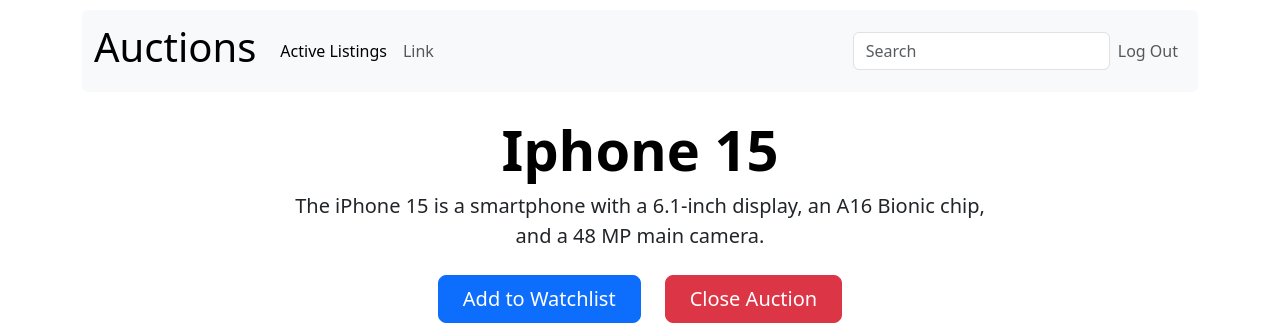
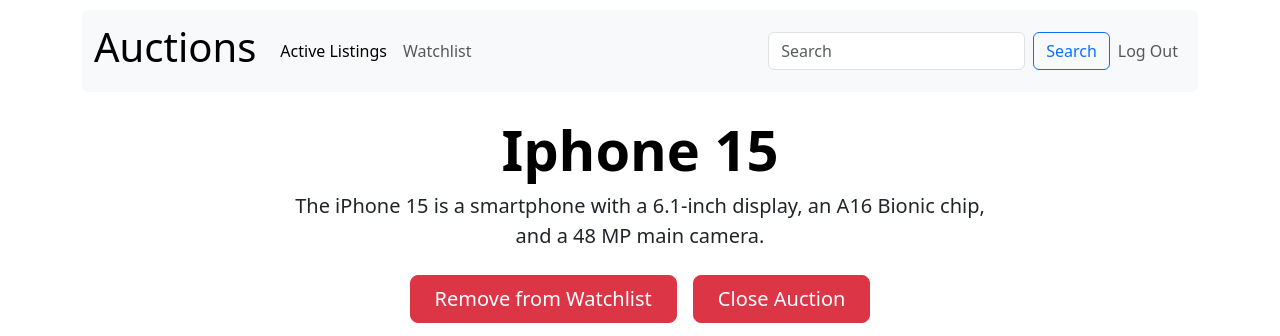
Before and after one commit to akkminn/django_projects, a Django app: page /listing/1 in a window 1280 px wide. Shown: the top 336 px of the page. Run offline with Django 3.2, Linux system fonts and the light colour scheme; a user stored in the database is signed in; data comes from the database, SQL or seed files in the repository; both versions use the stored data as it was after the commit.

Commit message:
Add watchlist and related functions

```diff
--- a/commerce/auctions/templates/auctions/details.html
+++ b/commerce/auctions/templates/auctions/details.html
@@ -7,7 +7,11 @@
     <div class="col-lg-7 mx-auto">
         <p class="lead mb-4">{{ list.description }} </p>
         <div class="d-grid gap-2 d-sm-flex justify-content-sm-center mb-3">
-            <button type="button" class="btn btn-primary btn-lg px-4 me-sm-3">Add to Watchlist</button>
+            {% if list in user.watchlist.all %}
+                <a href="{% url 'remove' list.id %}" class="btn btn-danger btn-lg px-4 me-md-2">Remove from Watchlist</a>
+            {% else %}
+                <a href="{% url 'add' list.id %}" class="btn btn-primary btn-lg px-4 me-md-2">Add to Watchlist</a>
+            {% endif %}
             <button type="button" class="btn btn-danger btn-lg px-4">Close Auction</button>
         </div>
     </div>
--- a/commerce/auctions/templates/auctions/index.html
+++ b/commerce/auctions/templates/auctions/index.html
@@ -16,13 +16,12 @@
                         <p class="lead">{{ list.description }} </p>
                         <div class="d-grid gap-2 d-md-flex justify-content-md-start">
                             <a href="{% url 'listing' list.id %}" class="btn btn-primary btn-lg px-4 me-md-2">View Item</a>
-                            <button type="button" class="btn btn-outline-secondary btn-lg px-4">Add to Watchlist</button>
                         </div>
                     </div>
                 </div>
             </div>
 
-        <div class="divider"></div>
+            <div class="divider"></div>
         {% endfor %}
     {% endif %}
 {% endblock %}
--- a/commerce/auctions/templates/auctions/layout.html
+++ b/commerce/auctions/templates/auctions/layout.html
@@ -28,9 +28,12 @@
                     <li class="nav-item">
                       <a class="nav-link active" aria-current="page" href="{% url 'index' %}">Active Listings</a>
                     </li>
-                    <li class="nav-item">
-                      <a class="nav-link" href="#">Link</a>
-                    </li>
+                    {% if user.is_authenticated %}
+                      <li class="nav-item">
+                        <a class="nav-link" aria-current="page" href="{% url 'watchlists' %}">Watchlist</a>
+                      </li>
+                    {% endif %}
+
 
                     {% comment %} <li class="nav-item dropdown">
                       <a class="nav-link dropdown-toggle" href="#" data-bs-toggle="dropdown" aria-expanded="false">Dropdown</a>
@@ -41,8 +44,9 @@
                       </ul>
                     </li> {% endcomment %}
                   </ul>
-                  <form role="search">
-                    <input class="form-control" type="search" placeholder="Search" aria-label="Search">
+                  <form class="d-flex" role="search">
+                    <input class="form-control me-2" type="search" placeholder="Search" aria-label="Search">
+                    <button class="btn btn-outline-primary" type="submit">Search</button>
                   </form>
 
                 {% if user.is_authenticated %}
--- a/commerce/auctions/urls.py
+++ b/commerce/auctions/urls.py
@@ -7,5 +7,8 @@ urlpatterns = [
     path("login", views.login_view, name="login"),
     path("logout", views.logout_view, name="logout"),
     path("register", views.register, name="register"),
-    path("listing/<int:pk>", views.DeatailsView.as_view(), name="listing")
+    path("listing/<int:pk>", views.DeatailsView.as_view(), name="listing"),
+    path("watchlists/", views.WatchListView.as_view(), name="watchlists"),
+    path("watchlists/add/<int:list_id>/", views.add_to_watchlist, name="add"),
+    path("wathclists/remove/<int:list_id>/", views.remove_from_watchlist, name="remove")
 ]
--- a/commerce/auctions/views.py
+++ b/commerce/auctions/views.py
@@ -1,9 +1,11 @@
+from typing import Any
 from django.contrib.auth import authenticate, login, logout
 from django.db import IntegrityError
 from django.http import HttpResponse, HttpResponseRedirect
-from django.shortcuts import render
+from django.shortcuts import redirect, render, get_object_or_404
 from django.urls import reverse
 from django.views import generic
+from django.contrib.auth.decorators import login_required
 
 
 from .models import User, AuctionList, Bid, Comment, Category
@@ -22,6 +24,26 @@ class DeatailsView(generic.DetailView):
 
     def get_queryset(self):
         return super().get_queryset()
+
+class WatchListView(generic.ListView):
+    model = AuctionList
+    template_name = "auctions/watchlists.html"
+    context_object_name = "watchlist"
+
+    def get_queryset(self):
+        return self.request.user.watchlist.all()
+
+@login_required
+def add_to_watchlist(request, list_id):
+    auction = get_object_or_404(AuctionList, id=list_id)
+    request.user.watchlist.add(auction)
+    return HttpResponseRedirect(reverse("listing", args=(list_id, )))
+
+@login_required
+def remove_from_watchlist(request, list_id):
+    auction = get_object_or_404(AuctionList, id=list_id)
+    request.user.watchlist.remove(auction)
+    return HttpResponseRedirect(reverse("listing", args=(list_id, )))
 
 
 
```
Also changed, not shown: commerce/auctions/templates/auctions/watchlists.html (added, +26 -0 lines), commerce/db.sqlite3.
